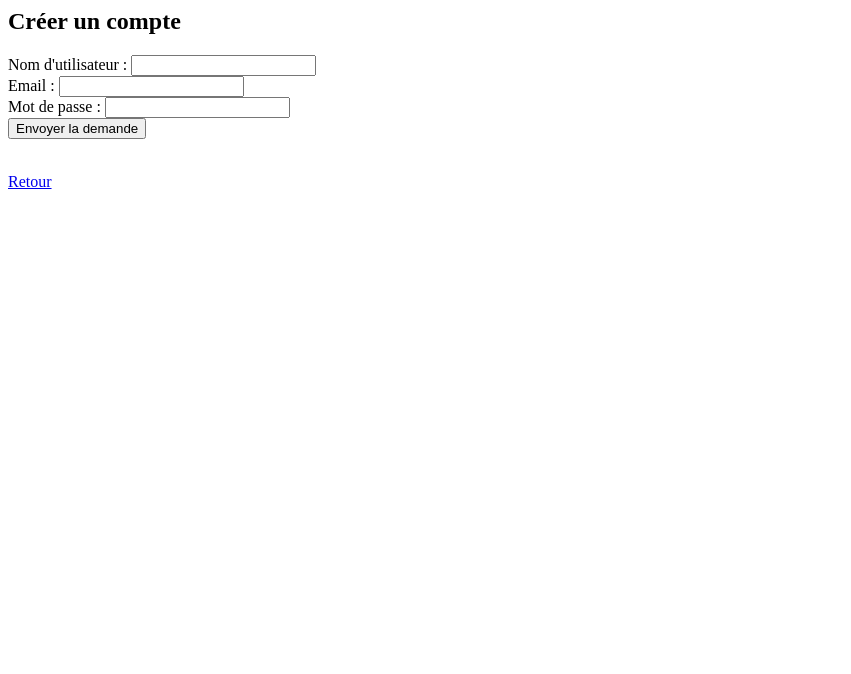
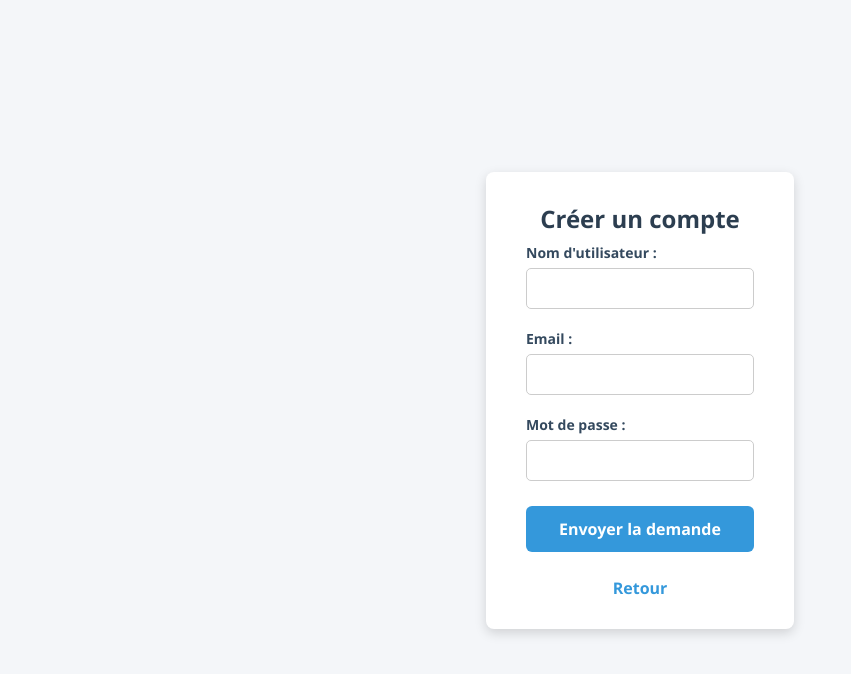
Before and after one commit to TheTateo/projet_euroclimat, a PHP site: page /register.php in a window 1280 px wide. Shown: the top 674 px of the page, without its empty margins (0-851 px from the left). Run offline with PHP 8.4, Linux system fonts and the light colour scheme.

Commit message:
Ajout CSS register.php

```diff
--- a/css/style.css
+++ b/css/style.css
@@ -19,18 +19,18 @@ body {
 
 /* CONTENEUR PRINCIPAL */
 div {
-    max-width: 360px;
+    max-width: 400px;
     background: white;
     padding: 30px 40px;
     border-radius: 8px;
     box-shadow: 0 4px 12px rgba(0,0,0,0.15);
-    margin: 0 auto 20px auto;
+    margin: 0 auto;
 }
 
 /* TITRES */
-h1 {
+h1, h2 {
     text-align: center;
-    margin-bottom: 8px;  /* ajusté pour un espacement plus serré */
+    margin-bottom: 8px;
     color: #2c3e50;
     font-weight: 700;
     font-size: 24px;
@@ -57,14 +57,14 @@ form {
 label {
     display: block;
     margin-bottom: 6px;
-    font-weight: 600;
+    font-weight: bold;
     color: #34495e;
     font-size: 14px;
 }
 
 input[type="text"],
 input[type="password"],
-input,
+input[type="email"],
 select {
     width: 100%;
     padding: 10px 12px;
@@ -134,38 +106,47 @@ button:active {
     transform: translateY(0);
 }
 
-/* BOUTON SECONDAIRE (ex: création de compte) */
-form + form button {
-    background: #ecf0f1;
+/* LIEN RETOUR */
+a {
+    display: block;
+    text-align: center;
+    margin-top: 15px;
+    text-decoration: none;
     color: #3498db;
     font-weight: 600;
-    margin-top: 0;
+    transition: color 0.3s;
 }
 
-form + form button:hover {
-    background: #d6dde6;
+a:hover {
+    color: #2980b9;
 }
 
-/* GROUPES DE BOUTONS */
-div > button {
-    min-width: 140px;
-}
-
-/* OPTIONS COURBE */
-#optionsCourbe,
-#commandeAllumage {
+/* TABLEAU (si utilisé plus tard) */
+table {
+    width: 100%;
+    border-collapse: collapse;
     background: #fff;
-    padding: 20px;
     border-radius: 8px;
+    overflow: hidden;
     box-shadow: 0 4px 10px rgba(0,0,0,0.08);
 }
 
-/* GRAPHIQUE */
-canvas {
-    background: #fff;
-    border-radius: 8px;
-    padding: 15px;
-    box-shadow: 0 4px 10px rgba(0,0,0,0.08);
+th {
+    background: #2c3e50;
+    color: #fff;
+    padding: 12px;
+    text-align: left;
+    width: 40%;
+}
+
+td {
+    padding: 12px;
+    background: #fafafa;
+    font-weight: 500;
+}
+
+tr:nth-child(even) td {
+    background: #f1f3f6;
 }
 
 /* RESPONSIVE */
--- a/journal_de_bord.txt
+++ b/journal_de_bord.txt
@@ -47,3 +47,4 @@ Mercredi 11/02:
     - Ajout table demande_d'inscription
     - Ajout sous forme de tableau
   - Reprise de la fonctionnalité d'envoi par mail
+  - Amélioration du CSS de la page index.html
--- a/register.php
+++ b/register.php
@@ -18,6 +18,16 @@ if ($_SERVER["REQUEST_METHOD"] == "POST") {
 }
 ?>
 
+<!DOCTYPE html>
+<html lang="fr">
+<head>
+    <meta charset="utf-8" />
+    <meta name="viewport" content="width=device-width, initial-scale=1.0">
+    <title>Connexion</title>
+    <link rel="stylesheet" href="css/style.css">
+</head>
+<body>
+    <div>
         <h2>Créer un compte</h2>
         <form method="POST">
             <label>Nom d'utilisateur :</label>
@@ -31,6 +41,7 @@ if ($_SERVER["REQUEST_METHOD"] == "POST") {
 
             <button type="submit">Envoyer la demande</button>
         </form>
-
+        <a href="index.html">Retour</a>
+    </div>
+</body>
 <br>
-<a href="index.html">Retour</a>
```
Also changed, not shown: other parts of css/style.css (+1 -29 lines). Lines whose indentation alone changed are shown as unchanged.
